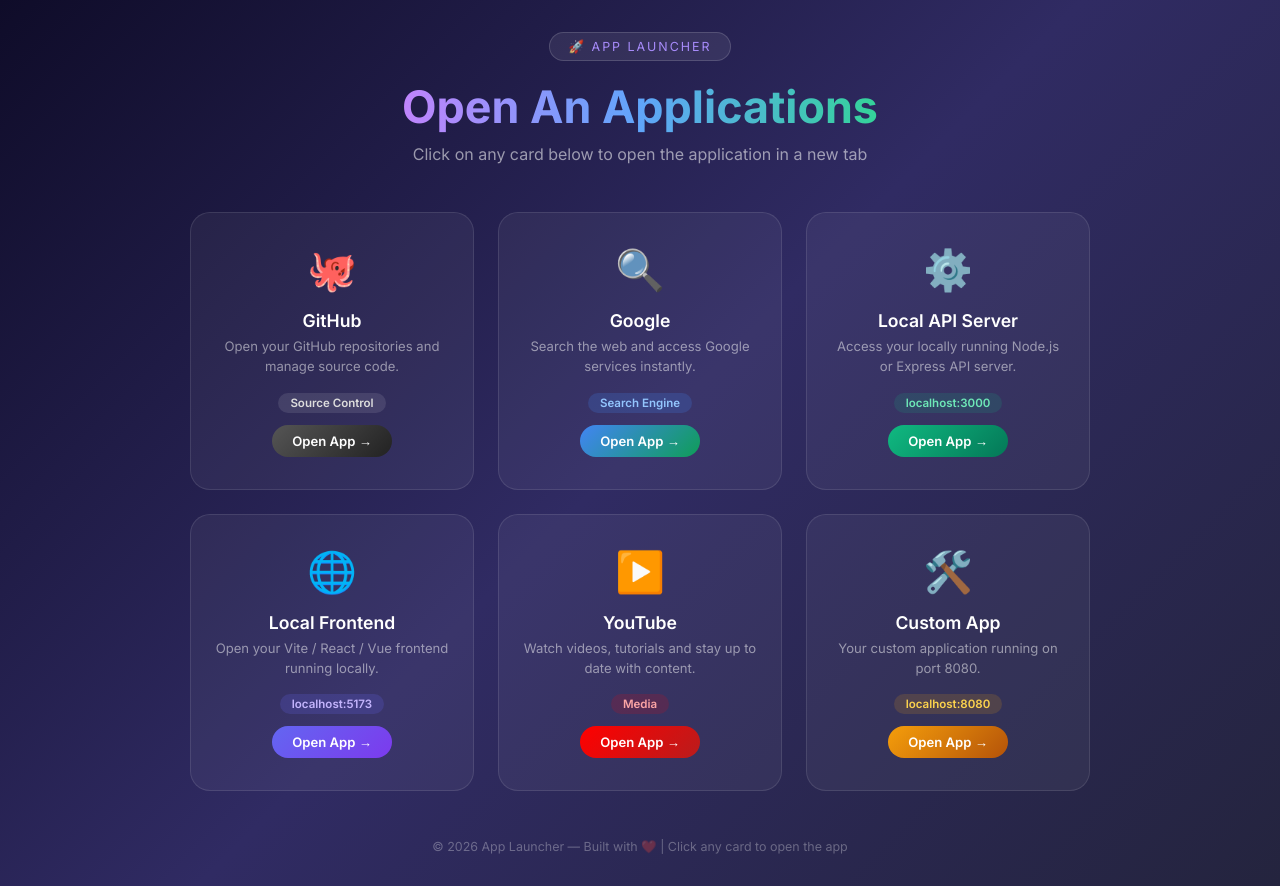
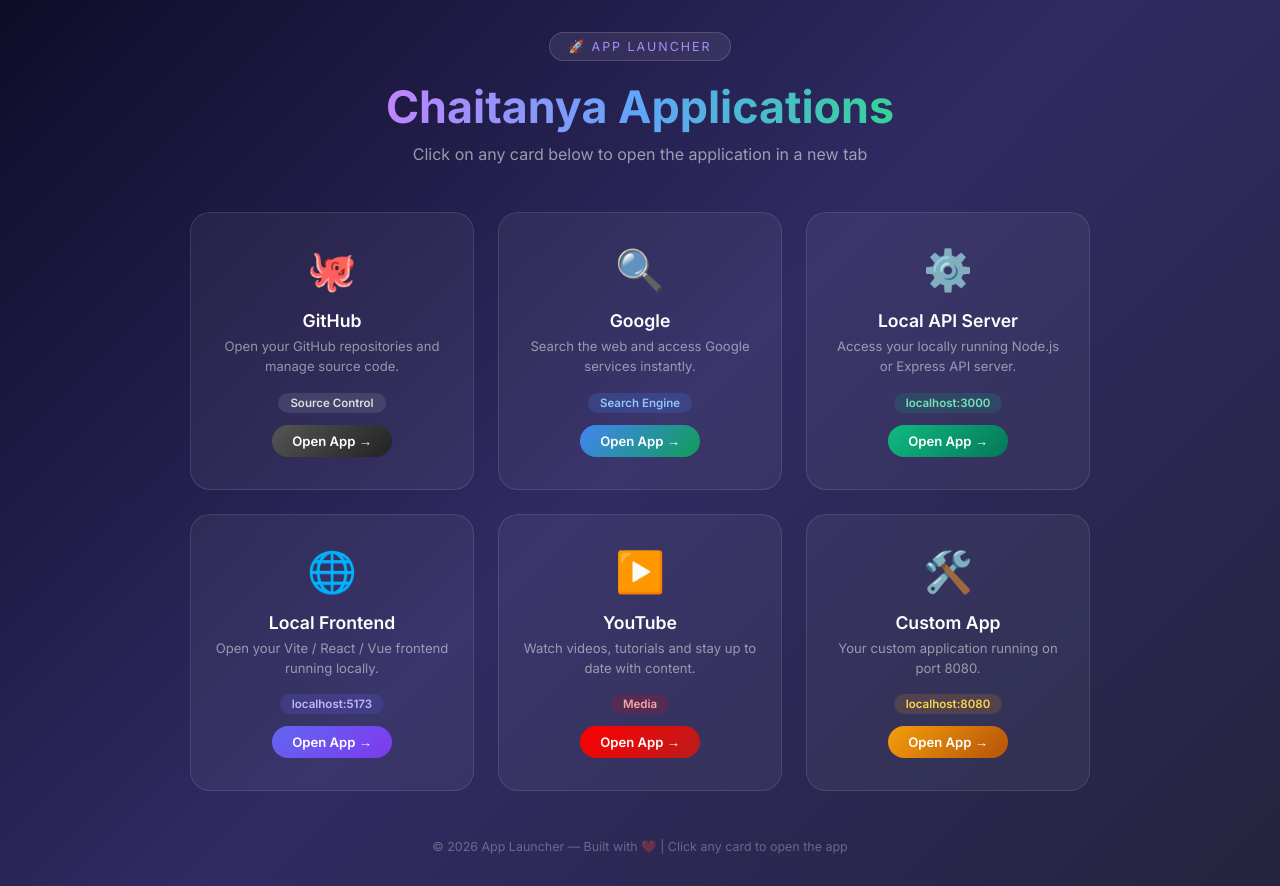
Before and after one commit to ankamarao1999/Github-Actions, a website: page index.html in a window 1280 px wide. Drawn offline with Linux system fonts and the light colour scheme.

Commit message:
new commit

```diff
--- a/index.html
+++ b/index.html
@@ -156,7 +156,7 @@
 <body>
 
     <div class="hero-badge">🚀 App Launcher</div>
-    <h1>Open An Applications</h1>
+    <h1>Chaitanya Applications</h1>
     <p class="subtitle">Click on any card below to open the application in a new tab</p>
 
     <div class="grid">
```
